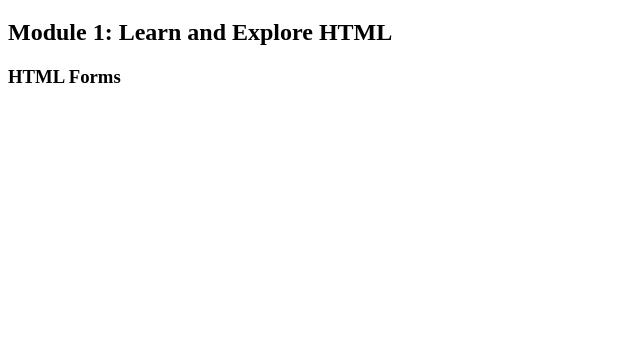
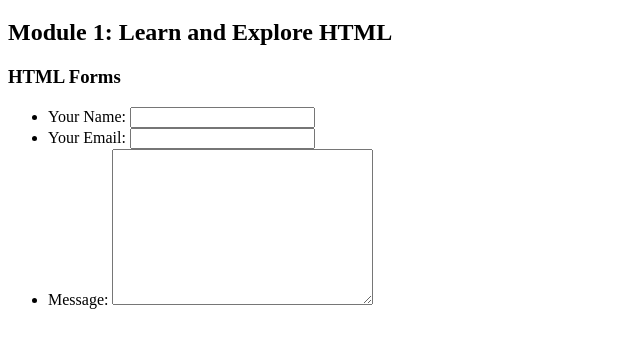
Before and after one commit to shafiswapnil/PHero-Sandbox, a plain HTML site: page Module-1-HTML/form.html in a window 1280 px wide. Shown: the part 61-408 px from the top of the page, without its empty margins (0-640 px from the left). Drawn offline with Linux system fonts and the light colour scheme.

Commit message:
html form creation

```diff
--- a/Module-1-HTML/form.html
+++ b/Module-1-HTML/form.html
@@ -12,7 +12,22 @@
   <h2>Module 1: Learn and Explore HTML</h2>
   <h3>HTML Forms</h3>
 
-
+  <form action="" method="GET">
+    <ul>
+      <li>
+        <label for="name">Your Name:</label>
+        <input type="text" id="name" name="user_name">
+      </li>
+      <li>
+        <label for="email">Your Email:</label>
+        <input type="email" name="user_email" id="email">
+      </li>
+      <li>
+        <label for="message">Message:</label>
+        <textarea name="user_message" id="message" cols="30" rows="10"></textarea>
+      </li>
+    </ul>
+  </form>
 </body>
 
 </html>
```
